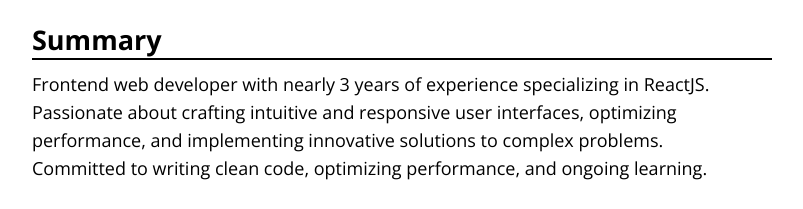
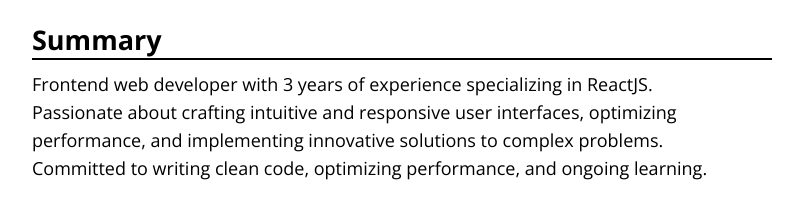
Before and after one commit to lamdan0901/CV, a website: page index.html in a window 1280 px wide. Shown: the part 164-373 px from the top of the page, without its empty margins (238-1041 px from the left). Drawn offline with nearby package versions, Linux system fonts and the light colour scheme.

Commit message:
commit message

```diff
--- a/index.html
+++ b/index.html
@@ -206,7 +206,7 @@
     <section class="summary">
       <h2>Summary</h2>
       <div class='summary-section'>
-        Frontend web developer with nearly 3 years of experience specializing in ReactJS.
+        Frontend web developer with 3 years of experience specializing in ReactJS.
 		<br/>
 		Passionate about crafting intuitive and responsive user interfaces, optimizing performance, and implementing innovative solutions to complex problems.
        <br/>
@@ -314,7 +314,7 @@
 
       <li><b>Tools & Technologies:</b> Skilled in leveraging Generative AI for development.
 	  <br/>Enhance SEO and improve user engagement through chatbot development and content automation.
-	  <br/>Familiar with Git, Agile, Figma, BEM, Redux pattern,...</li>
+	  <br/>Familiar with Git, Agile, Figma, BEM, Zustand,...</li>
 	  </ul>
     </section>
 	<br/>
```
Also changed, not shown: 2 other files.
